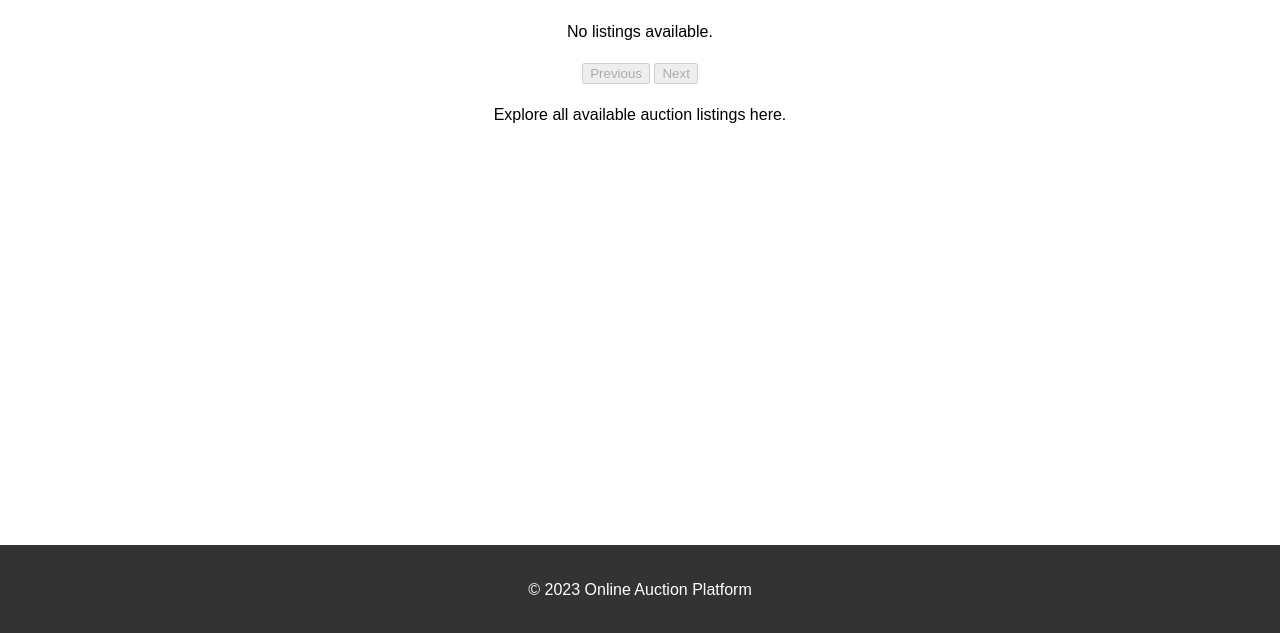
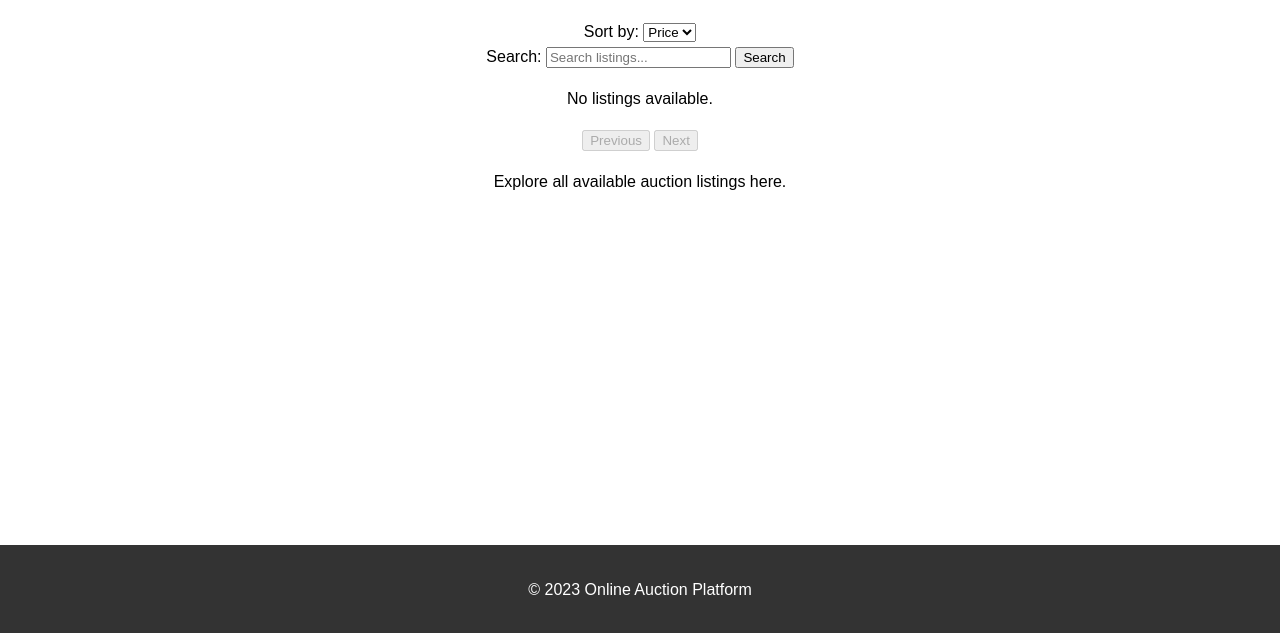
Before and after one commit to IlyaAdlan/Semester-Project-2, a plain HTML site: page pages/listings.html in a window 1280 px wide. Shown: the part 165-798 px from the top of the page. Drawn offline with Linux system fonts and the light colour scheme; no server answers.

Commit message:
Checkpoint 2

```diff
--- a/pages/listings.html
+++ b/pages/listings.html
@@ -20,6 +20,18 @@
     </header>
     <main>
         <h1>Listings</h1>
+        <div id="sortingControls">
+            <label for="sortBy">Sort by:</label>
+            <select id="sortBy">
+                <option value="price">Price</option>
+                <option value="title">Title</option>
+            </select>
+        </div>
+        <div id="searchControls">
+            <label for="searchQuery">Search:</label>
+            <input type="text" id="searchQuery" placeholder="Search listings..." />
+            <button id="searchButton">Search</button>
+        </div>
         <div id="listingsContainer"></div>
         <div id="paginationControls">
             <button id="prevPage" disabled>Previous</button>
--- a/scripts/listings.js
+++ b/scripts/listings.js
@@ -1,8 +1,8 @@
 const apiUrl = "https://v2.api.noroff.dev/auction/listings";
 
-export async function fetchListings(limit = 10, offset = 0) {
+export async function fetchListings(limit = 10, page = 1) {
   try {
-    const response = await fetch(`${apiUrl}?limit=10&page=1`, {
+    const response = await fetch(`${apiUrl}?limit=${limit}&page=${page}`, {
       headers: {
         "Content-Type": "application/json",
         "X-Noroff-API-Key": "97ff17b2-b2b3-419f-b421-537dd89f8294",
@@ -14,11 +14,10 @@ export async function fetchListings(limit = 10, offset = 0) {
     }
 
     const { data, meta } = await response.json();
-    // Ensure no console.log for fetched listings
     return { data, meta };
   } catch (error) {
     console.error("Error fetching listings:", error);
-    return { data: [], meta: { totalCount: 0 } };
+    return { data: [], meta: { nextPage: null, previousPage: null, totalCount: 0 } };
   }
 }
 
@@ -62,43 +61,45 @@ export function renderListings(listings) {
 export async function initializeListingsPage() {
   console.log("Initializing listings page...");
 
-  let currentPage = 1; // Track the current page
+  let currentPage = 1; // Start on the first page
   const listingsPerPage = 10; // Number of listings per page
 
   async function loadPage(page) {
     try {
-        const offset = (page - 1) * listingsPerPage;
-        const { data, meta } = await fetchListings(listingsPerPage, offset);
-        renderListings(data);
+      const listingsContainer = document.getElementById("listingsContainer");
+      listingsContainer.innerHTML = "<p>Loading...</p>"; // Show loading message
 
-        // Debugging log for meta
-        console.log("Pagination Meta:", meta);
+      const { data, meta } = await fetchListings(listingsPerPage, page);
+      renderListings(data);
 
-        document.getElementById("prevPage").disabled = page === 1;
-        document.getElementById("nextPage").disabled = page >= Math.ceil(meta.totalCount / listingsPerPage);
+      console.log("Pagination Meta:", meta);
+
+      document.getElementById("prevPage").disabled = meta.previousPage === null;
+      document.getElementById("nextPage").disabled = meta.nextPage === null;
+
+      currentPage = page;
     } catch (error) {
-        console.error("Error loading page:", error);
-        alert("Failed to load listings. Please try again later.");
+      console.error("Error loading page:", error);
+      alert("Failed to load listings. Please try again later.");
     }
   }
 
+  // Event listener for "Previous" button
   document.getElementById("prevPage").addEventListener("click", (event) => {
     event.preventDefault();
     console.log("Previous button clicked");
     if (currentPage > 1) {
-        currentPage--;
-        console.log("Loading page:", currentPage);
-        loadPage(currentPage);
+      loadPage(currentPage - 1); // Load the previous page
     }
   });
 
+  // Event listener for "Next" button
   document.getElementById("nextPage").addEventListener("click", (event) => {
     event.preventDefault();
     console.log("Next button clicked");
-    currentPage++;
-    console.log("Loading page:", currentPage);
-    loadPage(currentPage);
+    loadPage(currentPage + 1); // Load the next page
   });
 
+  // Load the first page
   loadPage(currentPage);
 }
```
